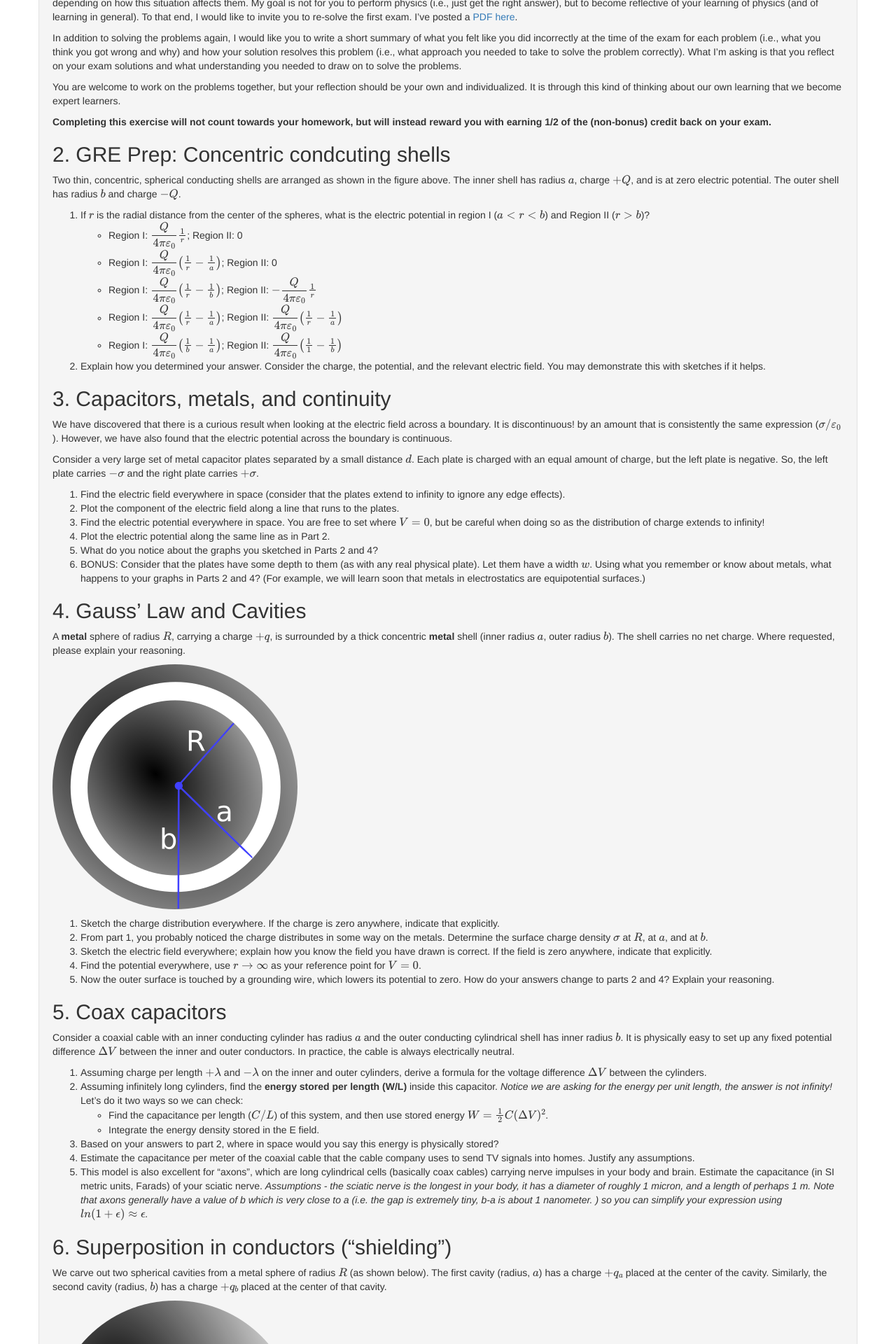
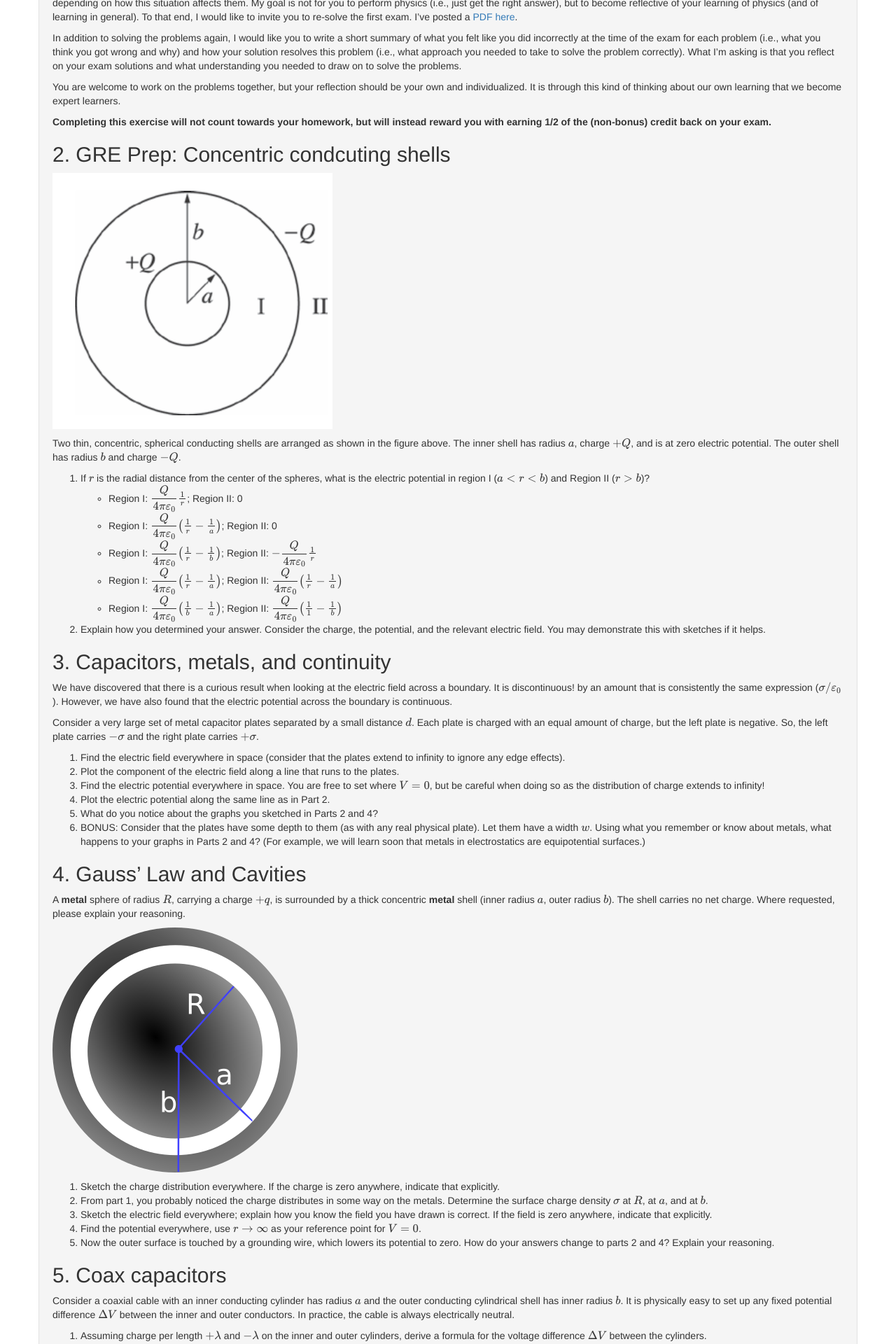
Before and after one commit to dannycab/phy481msu_f2019, a Jekyll site: the page built from assignments/homework6.md, in a window 1280 px wide. Shown: the part 321-2241 px from the top of the page at 70% size. Built offline with Jekyll 4.4.1, drawn with Linux system fonts in a browser that asks for light colours; formulas are drawn with MathJax 3.

Commit message:
added diagram abd PDF

```diff
--- a/assignments/homework6.md
+++ b/assignments/homework6.md
@@ -20,6 +20,8 @@ You are welcome to work on the problems together, but your reflection should be
 
 
 ## 2. GRE Prep: Concentric condcuting shells
+
+![Conducting Shells](./images/hw6/conducting_shells.png "Condcuting Shells")
 
 Two thin, concentric, spherical conducting shells are arranged as shown in the figure above. The inner shell has radius $a$, charge $+Q$, and is at zero electric potential. The outer shell has radius $b$ and charge $-Q$.
 
```
Also changed, not shown: assignments/images/hw6/conducting_shells.png (added), 6 other files.
